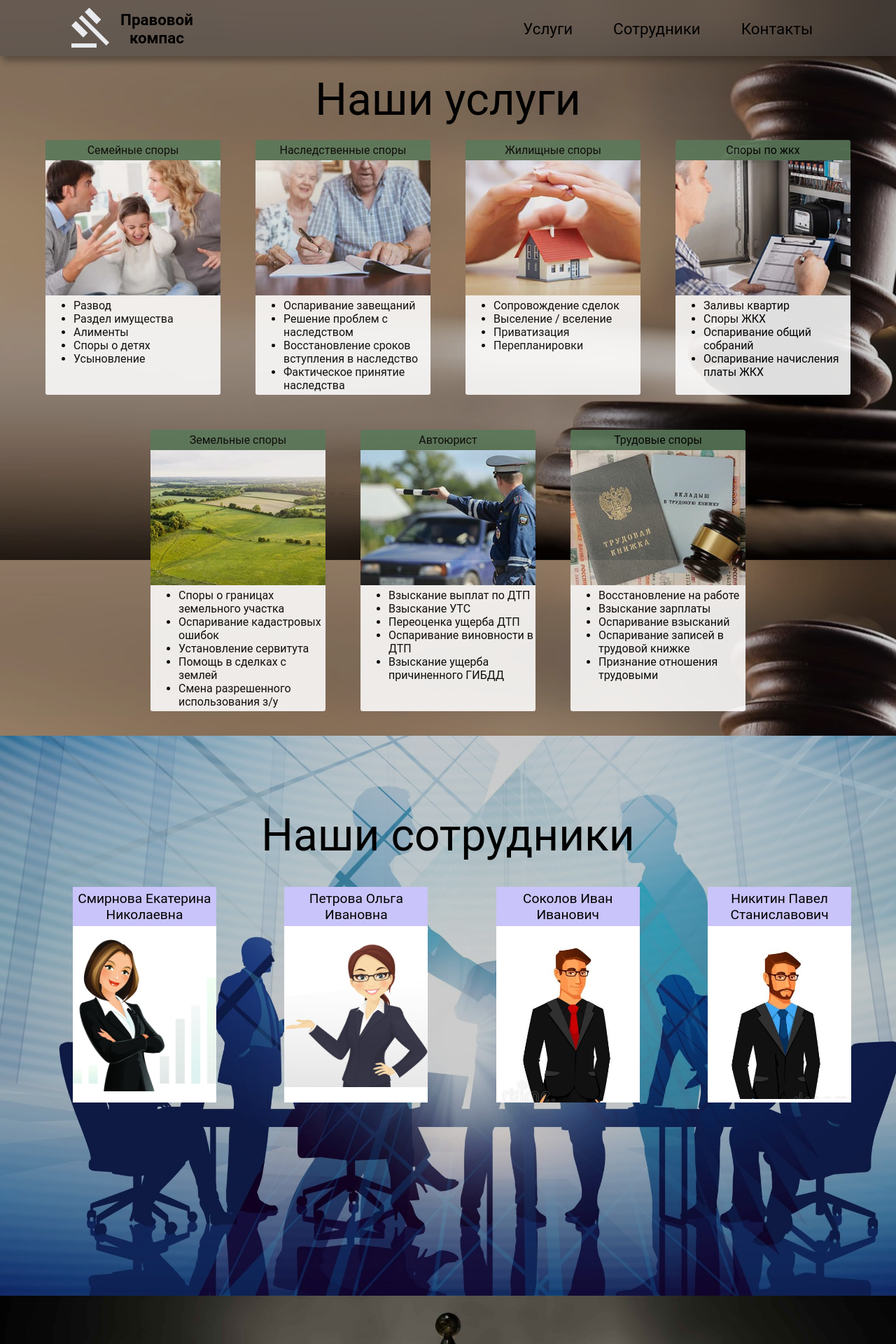
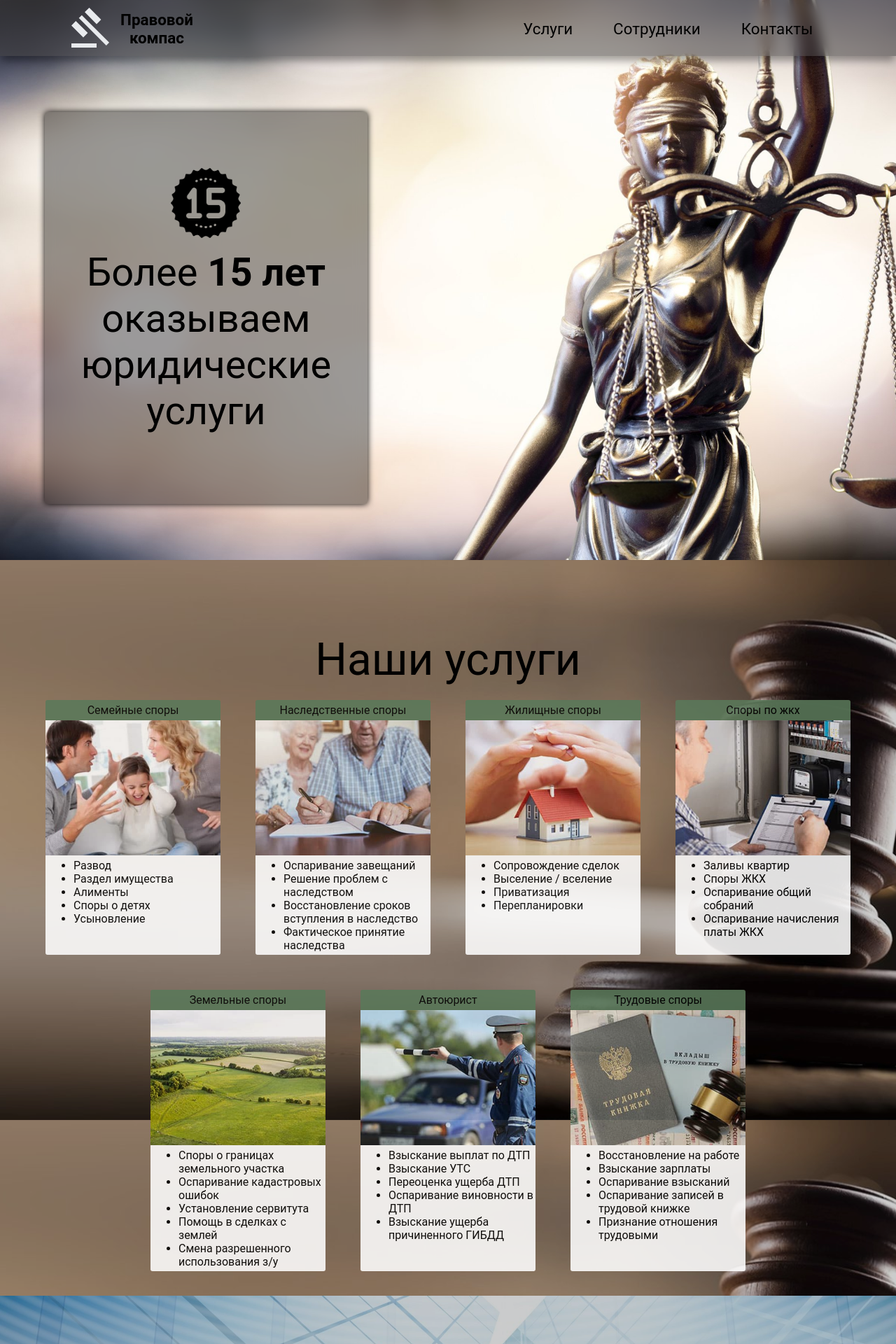
Before and after one commit to HasanovDoc/Law-landing, a React (Create React App) app: page / in a window 1280 px wide. Shown: the top 1920 px of the page at 70% size. Built offline with nearby package versions, Linux system fonts and the light colour scheme.

Commit message:
added Main components

```diff
--- a/src/App.jsx
+++ b/src/App.jsx
@@ -4,12 +4,14 @@ import { Employees } from './components/Employees';
 import { Header } from './components/Header';
 import { Main } from './components/Main';
 import styled from 'styled-components';
+import { Services } from './components/Services';
 
 function App() {
     return (
         <div className="App">
+            <Main/>
             <Header />
-            <Main />
+            <Services />
             <Employees />
             <Contacts id="Contacts"/>
         </div>
--- a/src/components/Contacts.jsx
+++ b/src/components/Contacts.jsx
@@ -28,9 +28,9 @@ export const Contacts = () => {
                         <RightHeader>Контакты</RightHeader>
                         <RightContent>
                             <ul>
-                                <li><span>Адрес: </span><a href=""> г. Ижевск, ул. Юристов, 100</a></li>
-                                <li><span>Телефон: </span> <a href="" type="tel">+7(3412)10-10-10</a>,<a href="" type="tel">7(909)100-10-10</a></li>
-                                <li><span>Эль. Почта: </span><a href="" type="email">pravo-kompas@mail.ru</a></li>
+                                <li><span>Адрес:&ensp;</span><span>г. Ижевск, ул. Юристов, 100</span></li>
+                                <li><span>Телефон:&ensp; </span> <a href="#" type="tel">+7(3412)10-10-10</a>,&ensp;<a href="#" type="tel">7(909)100-10-10</a></li>
+                                <li><span>E-mail:&ensp;</span><a href="#" type="email">pravo-kompas@mail.ru</a></li>
                             </ul>
                         </RightContent>
                     </ContactsRight>
--- a/src/components/EmployeeCard.jsx
+++ b/src/components/EmployeeCard.jsx
@@ -2,10 +2,11 @@ import styled from "styled-components";
 import { useState } from "react";
 
 export const EmployeeCard = ({name, experience, specialization, info, avatar}) => {
-    const [isHover, setIsHover] = useState(false);
+    const [isHover, setIsHover] = useState(true);
+    // setIsHover(true);
     const nameArr = name.split(' ');
     return (
-        <EmployeeSlideContainer onMouseEnter={()=>setIsHover(true)} onMouseLeave={()=>setIsHover(false)}>
+        <EmployeeSlideContainer>
             <CardWrapper>
                 <SlideContainer>
                     <SlideFront isHover={isHover}>
--- a/src/components/Header.jsx
+++ b/src/components/Header.jsx
@@ -1,19 +1,20 @@
 
-import { useState } from "react";
+// import { useState } from "react";
 import styled from "styled-components"
 
 export const Header = () => {
-    const [isActive, setIsActive] = useState(false);
+    // const [isActive, setIsActive] = useState(false);
+
     return(
         <HeaderContainer>
             <HeaderWrapper>
-                <HeaderLeft>
+                <HeaderLeft href="#Main">
                     <svg xmlns="http://www.w3.org/2000/svg" height="9vh" viewBox="0 -960 960 960" width="9vh" fill="#e8eaed"><path d="M160-120v-80h480v80H160Zm226-194L160-540l84-86 228 226-86 86Zm254-254L414-796l86-84 226 226-86 86Zm184 408L302-682l56-56 522 522-56 56Z"/></svg>
                     <h1>Правовой компас</h1>
                 </HeaderLeft>
                 <HeaderRight>
                     <ul>
-                        <li><a href="#Main">Услуги</a></li>
+                        <li><a href="#Services">Услуги</a></li>
                         <li><a href="#Employees">Сотрудники</a></li>
                         <li><a href="#Contacts">Контакты</a></li>
                     </ul>
@@ -41,12 +42,14 @@ const HeaderWrapper = styled.div`
     padding: 5px 7vw;
 `;
 
-const HeaderLeft = styled.div`
+const HeaderLeft = styled.a`
     display: flex;
     align-items: center;
     justify-content: space-between;
     width: 15vw;
     max-width: 20vw;
+    text-decoration: none;
+    color: black;
     h1{
         margin: 0;
         font-size: 1.4rem;
--- a/src/components/Main.jsx
+++ b/src/components/Main.jsx
@@ -1,69 +1,53 @@
+import styled from "styled-components";
+import BackgroundMain from '../assets/img/background_main.jpg'
+import contentIcon from '../assets/img/15Icon.png'
 
-import styled from "styled-components"
-import backgroundService from '../assets/img/background_service.jpg'
-import { serviceData } from "../dats";
-import { ServiceCard } from "./ServiceCard";
-
-export const Main = () => {
-    return(
+export const Main= () => {
+    return (
         <MainContainer id="Main">
             <MainWrapper>
-                <MainHeader>Наши услуги</MainHeader>
-                <ServiceContainer>
-                    {serviceData.map((item)=>(
-                        <ServiceCard name={item.serviceName} img={item.seviceImg} content={item.serviceContent}/>
-                    ))}
-                </ServiceContainer>
+                <MainContent>
+                    <ContentHeader></ContentHeader>
+                    Более <b>15 лет</b> оказываем юридические услуги
+                </MainContent>
             </MainWrapper>
         </MainContainer>
     )
-};
+}
 
 const MainContainer = styled.div`
-    /* margin-top: 10vh;  */
-    position: relative;
-    /* background-color: lightskyblue; */
-    background-image: url(${backgroundService});
+    background-image: url(${BackgroundMain});
     background-position: center;
     background-repeat: no-repeat;
     background-size: cover;
     background-attachment: fixed;
-    &::before{
-        content: '';
-        display: block;
-        width: 100%;
-        height: 100%;
-        position: absolute;
-        top: 0;
-        left: 0;
-        background-color:rgb(0, 0, 0, 0.2);
-    }
+    width: 100%;
+    height: 100vh;
 `;
 
 const MainWrapper = styled.div`
     padding: 5px 5vw;
+    padding-top: 10vh;
 `;
 
-const MainHeader = styled.div`
-    /* position: sticky;
-    left: 0;
-    background-color: lightblue; */
-    display: flex;
-    align-items: center;
-    justify-content: center;
-    padding: 20px 0px;
-    width: 100%;
-    height: 5%;
-    font-size: 4rem;
+const MainContent = styled.div`
+    box-sizing: border-box;
     margin-top: 10vh;
+    width: 40%;
+    height: 70vh;
+    background-color: #00000063;
+    backdrop-filter: blur(9px);
+    border-radius: 4px;
+    padding: 10vh 3vw;
+    font-size: 3.5rem;
+    box-shadow: #000000 0px 0px 10px;
 `;
 
-const ServiceContainer = styled.div`
-    margin-bottom: 30px;
-    display: flex;
-    justify-content: center;
-    width: 100%;
-    height: 100%;
-    flex-wrap: wrap;
-    gap: 50px;
+const ContentHeader = styled.div`
+    width: 100px;
+    height: 100px;
+    background-image: url(${contentIcon});
+    background-size: contain;
+    margin: 0 auto;
+    margin-bottom: 2vh;
 `;
--- /dev/null
+++ b/src/components/Services.jsx
@@ -0,0 +1,69 @@
+
+import styled from "styled-components"
+import backgroundService from '../assets/img/background_service.jpg'
+import { serviceData } from "../dats";
+import { ServiceCard } from "./ServiceCard";
+
+export const Services = () => {
+    return(
+        <ServicesContainer id="Services">
+            <ServicesWrapper>
+                <ServicesHeader>Наши услуги</ServicesHeader>
+                <ServiceContainer>
+                    {serviceData.map((item)=>(
+                        <ServiceCard name={item.serviceName} img={item.seviceImg} content={item.serviceContent}/>
+                    ))}
+                </ServiceContainer>
+            </ServicesWrapper>
+        </ServicesContainer>
+    )
+};
+
+const ServicesContainer = styled.div`
+    /* margin-top: 10vh;  */
+    position: relative;
+    /* background-color: lightskyblue; */
+    background-image: url(${backgroundService});
+    background-position: center;
+    background-repeat: no-repeat;
+    background-size: cover;
+    background-attachment: fixed;
+    &::before{
+        content: '';
+        display: block;
+        width: 100%;
+        height: 100%;
+        position: absolute;
+        top: 0;
+        left: 0;
+        background-color:rgb(0, 0, 0, 0.2);
+    }
+`;
+
+const ServicesWrapper = styled.div`
+    padding: 5px 5vw;
+`;
+
+const ServicesHeader = styled.div`
+    /* position: sticky;
+    left: 0;
+    background-color: lightblue; */
+    display: flex;
+    align-items: center;
+    justify-content: center;
+    padding: 20px 0px;
+    width: 100%;
+    height: 5%;
+    font-size: 4rem;
+    margin-top: 10vh;
+`;
+
+const ServiceContainer = styled.div`
+    margin-bottom: 30px;
+    display: flex;
+    justify-content: center;
+    width: 100%;
+    height: 100%;
+    flex-wrap: wrap;
+    gap: 50px;
+`;
--- a/src/dats.js
+++ b/src/dats.js
@@ -22,7 +22,7 @@ export const serviceData = [
 ];
 
 export const EmployeesData = [
-    { name: 'Смирнова Екатерина Николаевна', avatar: avatar1, experience: '20 лет', specialization: 'Cемейное право, наследственные споры', info: 'Занимал должность начальника юр. отдела управляющей компании.' },
+    { name: 'Смирнова Екатерина Николаевна', avatar: avatar1, experience: '20 лет', specialization: 'Cемейное право, наследственные споры', info: 'Занимала должность начальника юр. отдела управляющей компании.' },
     { name: 'Петрова Ольга Ивановна', avatar: avatar2, experience: '15 лет', specialization: 'Споры в сфере жкх, жилищные споры', info: 'Трудовая деятельность 13 лет государственной гражданской службы.' },
     { name: 'Соколов Иван Иванович', avatar: avatar3, experience: '25 лет', specialization: 'Земельное споры', info: 'Дважды награжден Почётными Грамотами за высокую результативность в области юриспруденции' },
     { name: 'Никитин Павел Станиславович', avatar: avatar4, experience: '18 лет', specialization: 'Автоюрист, трудовые споры', info: 'Имеет Ведомственные награды' },
```
Also changed, not shown: src/assets/img/15Icon.png (added), src/assets/img/background_main.jpg (added).
